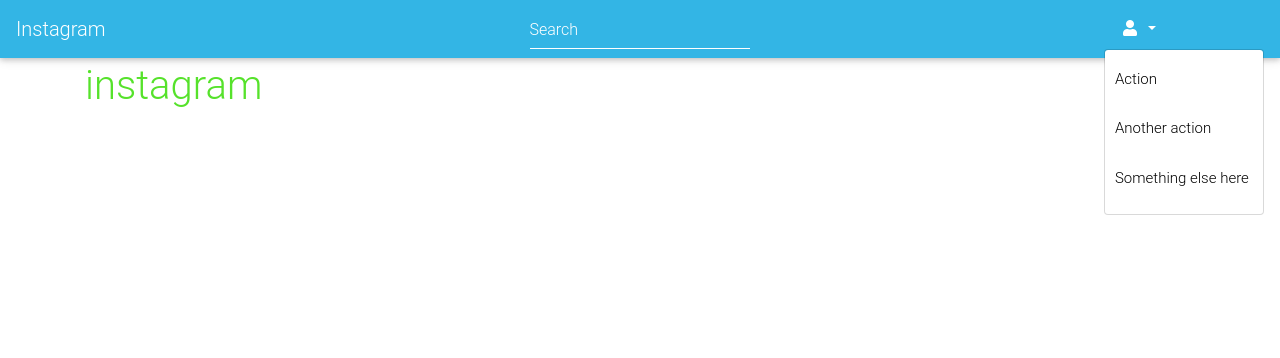
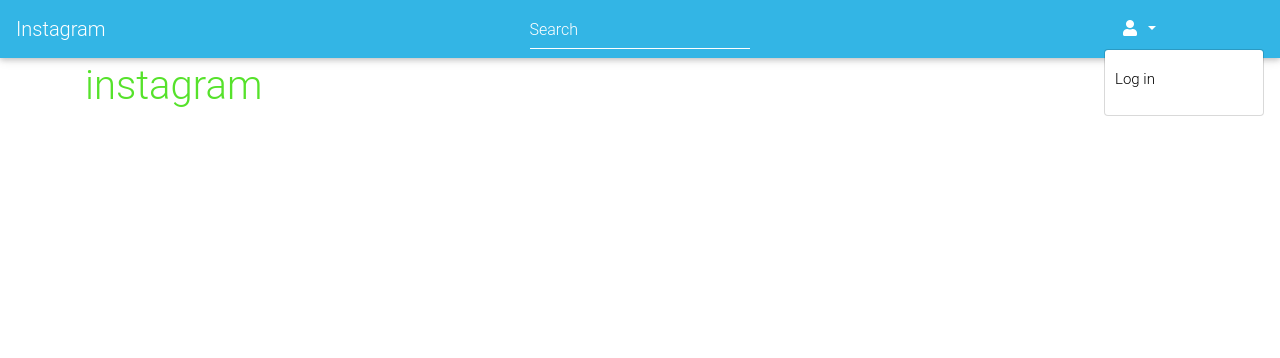
Before and after one commit to johnwanjema/instagram, a Django app: page / in a window 1280 px wide, after a click that opens the changed part. Shown: the top 358 px of the page. Run offline with Django 3.2, Linux system fonts and the light colour scheme; some libraries are stand-ins or nearby versions.

Commit message:
updated navbr to allow  login , logout and view profile

```diff
--- a/ig/templates/navbar.html
+++ b/ig/templates/navbar.html
@@ -22,9 +22,12 @@
           <i class="fas fa-user"></i>
         </a>
         <div class="dropdown-menu dropdown-menu-right dropdown-default" aria-labelledby="navbarDropdownMenuLink-333">
-          <a class="dropdown-item" href="#">Action</a>
-          <a class="dropdown-item" href="#">Another action</a>
-          <a class="dropdown-item" href="#">Something else here</a>
+          {% if user.is_authenticated %}
+          <a class="dropdown-item" href="{% url 'profile' %}">Profile</a>
+          <a class="dropdown-item" href="/logout">Log Out</a>
+          {% else %}
+          <a class="dropdown-item" href="/accounts/login">Log in</a>
+          {% endif %}
         </div>
       </li>
     </ul>
```
